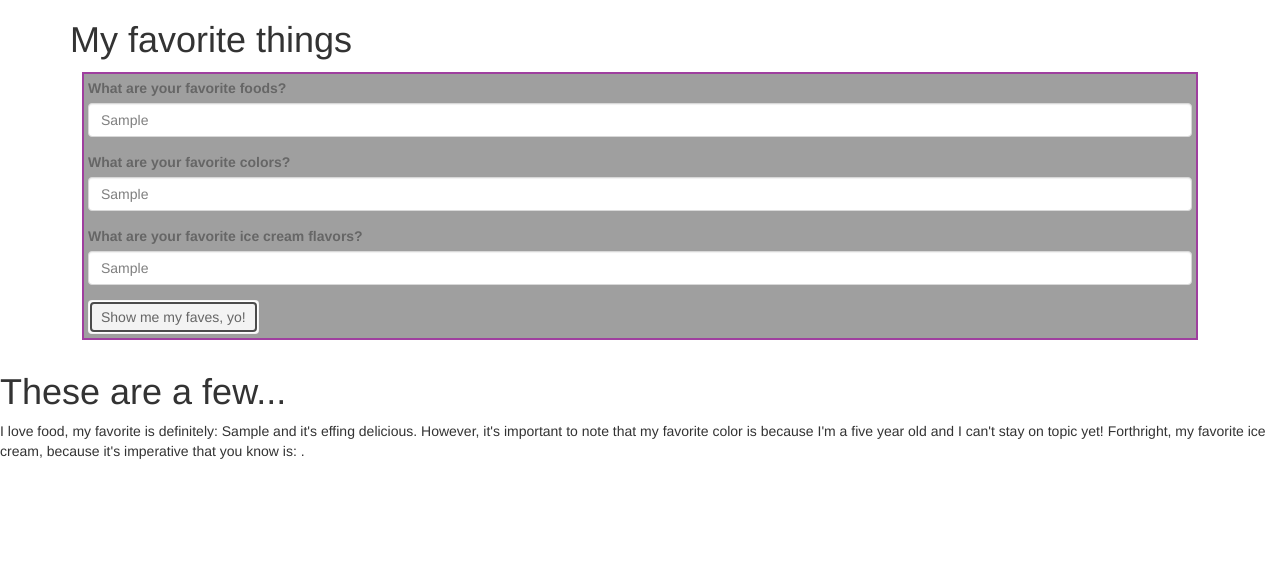
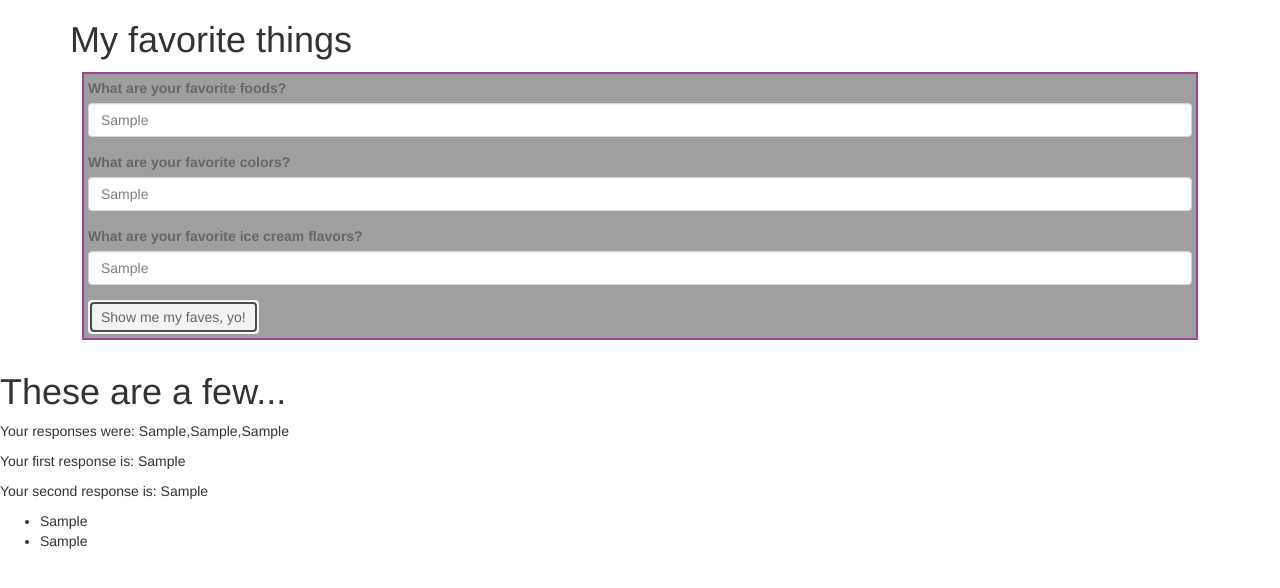
Before and after one commit to dustgit/favorite-things, a plain HTML site: page index.html in a window 1280 px wide. Both pictures are taken after typing "Sample", "Sample", "Sample" into the empty fields and a click on the button "Show me my faves, yo!". Drawn offline with Linux system fonts and the light colour scheme.

Commit message:
add arrays and list response.

```diff
--- a/css/styles.css
+++ b/css/styles.css
@@ -9,3 +9,7 @@
 #favorite-things {
   display: none;
 }
+
+#input-more-info {
+  display: none;
+}
--- a/index.html
+++ b/index.html
@@ -30,9 +30,18 @@
 
     <div id="favorite-things">
       <h1>These are a few...</h1>
-      <p>
-      I love food, my favorite is definitely: <span class="input-food"></span> and it's effing delicious. However, it's important to note that my favorite color is <span class="input-color"></span> because I'm a five year old and I can't stay on topic yet! Forthright, my favorite ice cream, because it's imperative that you know is: <span class="input-ice-cream"></span>.
-      </p>
+      <!-- <p>
+      I love food, my favorite is definitely <span class="input-food"></span> and it's effing delicious. However, it's important to note that my favorite color is <span class="input-color"></span> because I'm a five year old and I can't stay on topic yet! Forthright, my favorite ice cream, because it's imperative that you know, is <span class="input-ice-cream"></span>.
+      </p> -->
+      <p>Your responses were: <span id="answers"</span></p>
+      <p>Your first response is: <span id="answer1"</span></p>
+      <p>Your second response is: <span id="answer2"</span></p>
+      <!-- <p>Your final response is: <span id="answer3"</span></p> -->
+      <ul id="new-array">
+      </ul>
+
+
+        </div>
     </div>
   </body>
 </html>
--- a/js/scripts.js
+++ b/js/scripts.js
@@ -1,18 +1,54 @@
 $(document).ready(function() {
-  $('#favorites').submit(function(event) {
-
-    var favoriteFoods = $("input#favorite-foods").val();
-    var favoriteColors = $("input#favorite-colors").val();
+  $("#favorites").submit(function(event) {
+    event.preventDefault();
+    var favoriteFood = $("input#favorite-foods").val();
+    var favoriteColor = $("input#favorite-colors").val();
     var favoriteIcyF = $("input#favorite-ice-cream").val();
 
-    console.log(favoriteFoods, favoriteColors, favoriteIcyF);
 
-    $(".input-food").text(favoriteFoods);
-    $(".input-colors").text(favoriteColors);
-    $(".input-food").text(favoriteIcyF);
+
+    var favorites = [favoriteFood, favoriteColor, favoriteIcyF];
+    var favoriteAll = [];
+
+    favoriteAll.push(favorites[0] , favorites[2]);
+
+    $("#new-array").append("<li>" + favoriteAll[0] + "</li>" + "<li>" + favoriteAll[1] + "</li>");
+    // console.log(favoriteAll);
+
+    // favorites.forEach(function(favorite) {
+    //   console.log(favorite);
+    //   var userFaves = $('input#' + favorite).val();
+    //   $("." + favorite).text(userInput);
+    // });
+  //
+  $("#answers").text(favorites);
+  $("#answer1").text(favorites[0]);
+  $("#answer2").text(favorites[1]);
+  // $("#answer3").text(blanks2);
+
+// blanks.forEach(function(faves) {
+//   alert("I love " + faves + "!");
+// });
+// var blanks2 = ["delicious"]
+// blanks2.push(blanks[0]);
+// alert(blanks2);
+//
+// console.log(blanks2);
+
+  //
+  // blanks.push(blanks2);
+  // console.log(blanks, blanks2);
+    // blanks.forEach(function(blank) {
+    //   var userInput = $("input#" + blank).val();
+    //   $("." = blank).text(userInput);
+    // })
+
+    // $(".input-food").text(favoriteFoods);
+    // $(".input-color").text(favoriteColors);
+    // $(".input-ice-cream").text(favoriteIcyF);
+
 
     $("#favorite-things").show();
 
-    event.preventDefault();
   });
 });
```
